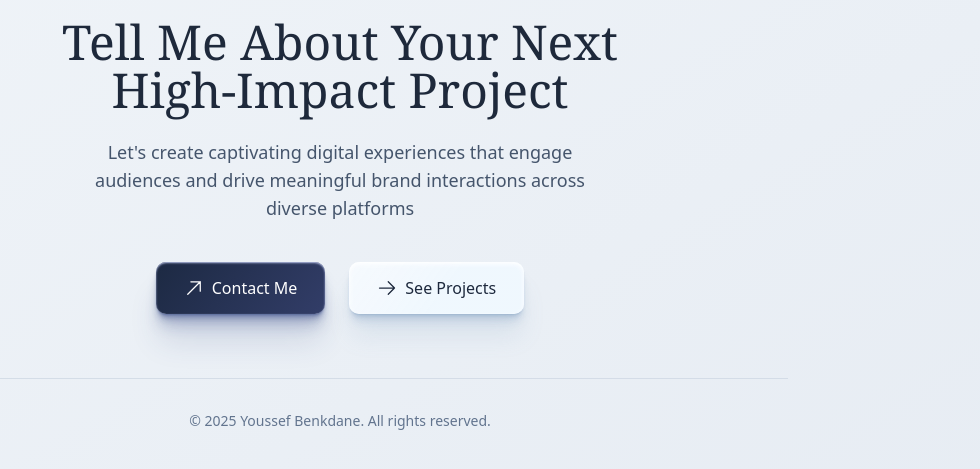
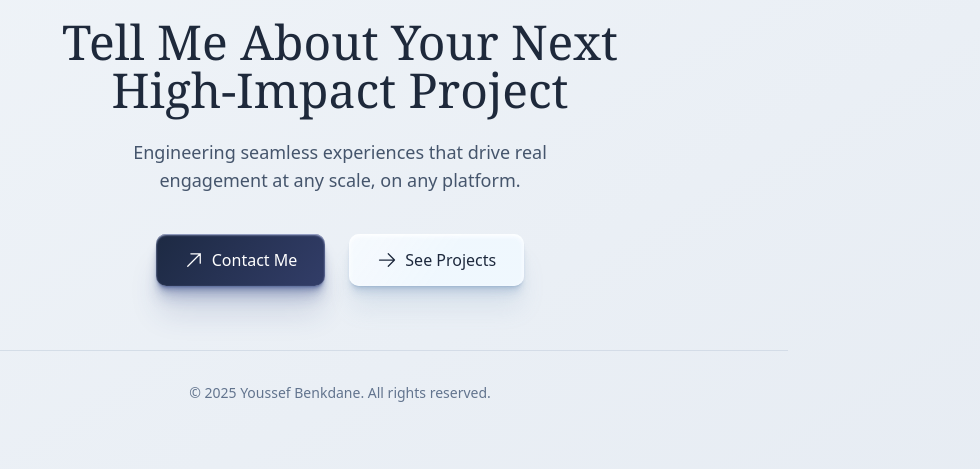
Before and after one commit to obito/bnkd.me, an Astro site: page /contact in a window 1280 px wide. Shown: the part 1258-1727 px from the top of the page, without its empty margins (300-1280 px from the left). Built offline with nearby package versions, Linux system fonts and the light colour scheme; Astro itself is replaced by a stand-in of ours.

Commit message:
copywriting

```diff
--- a/src/components/TellMe.astro
+++ b/src/components/TellMe.astro
@@ -25,7 +25,7 @@ const { class: className } = Astro.props;
 
     {/* Subheading - Using scroll animation + delay */}
     <p class="text-base md:text-lg text-slate-600 max-w-lg mx-auto mb-8 md:mb-10 animate-on-scroll delay-200">
-      Let's create captivating digital experiences that engage audiences and drive meaningful brand interactions across diverse platforms
+      Engineering seamless experiences that drive real engagement at any scale, on any platform.
     </p>
 
     {/* Button Row - Using scroll animation + delay */}
```
